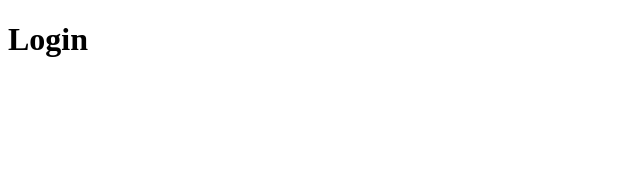
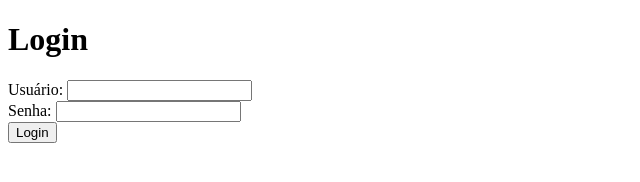
Before and after one commit to rubensaraujo/locadora-JavaServlet, a plain HTML site: page WebContent/login.html in a window 1280 px wide. Shown: the whole page, without its empty margins (0-640 px from the left). Drawn offline with Linux system fonts and the light colour scheme.

Commit message:
Criação da branch da funcionalidade de Login da página.

```diff
--- a/WebContent/login.html
+++ b/WebContent/login.html
@@ -7,5 +7,12 @@
 
 <body>
 	<h1>Login</h1>
+
+	<form action="login" method="post">
+    	Usuário: <input type="text" name="usuario" /><br />
+    	Senha: <input type="password" name="senha" /><br />
+    <input type="submit" value="Login" />
+
+</form>
 </body>
 </html>
```
